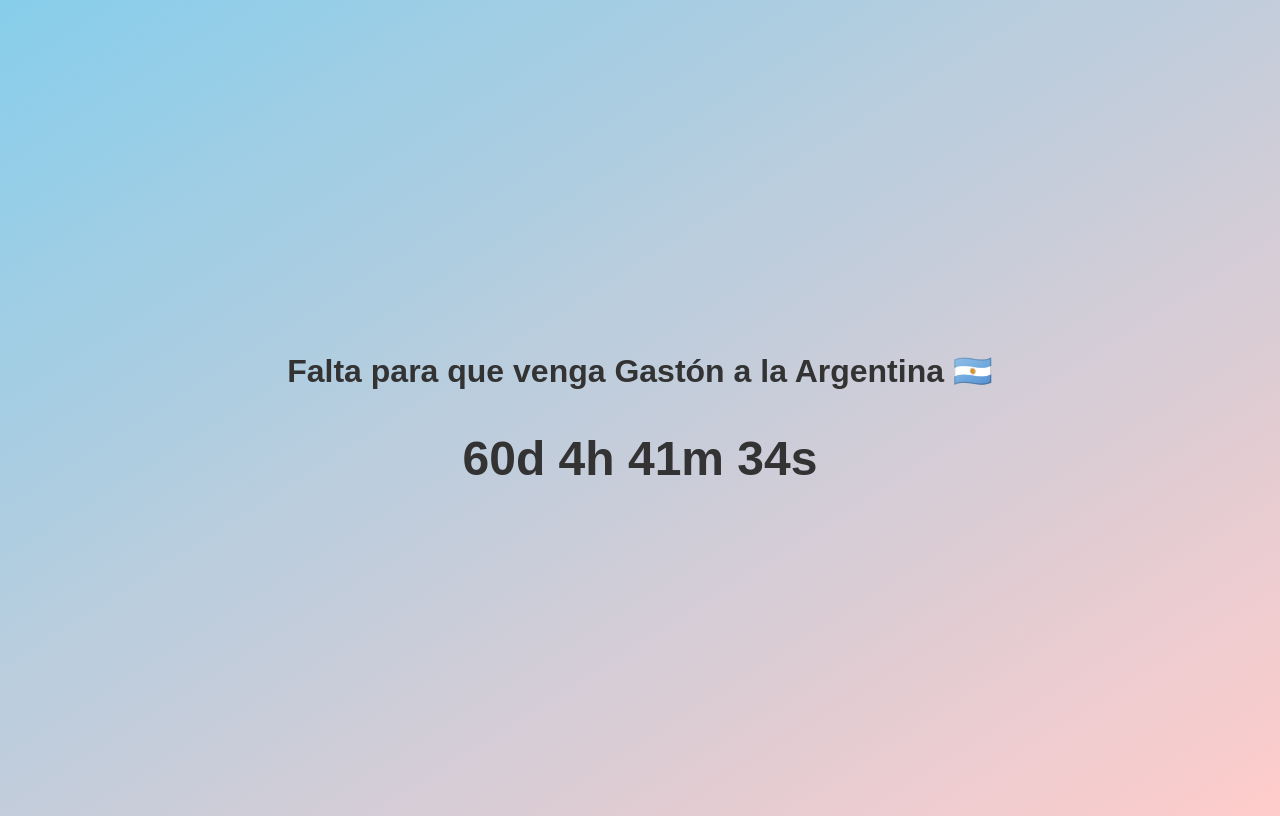
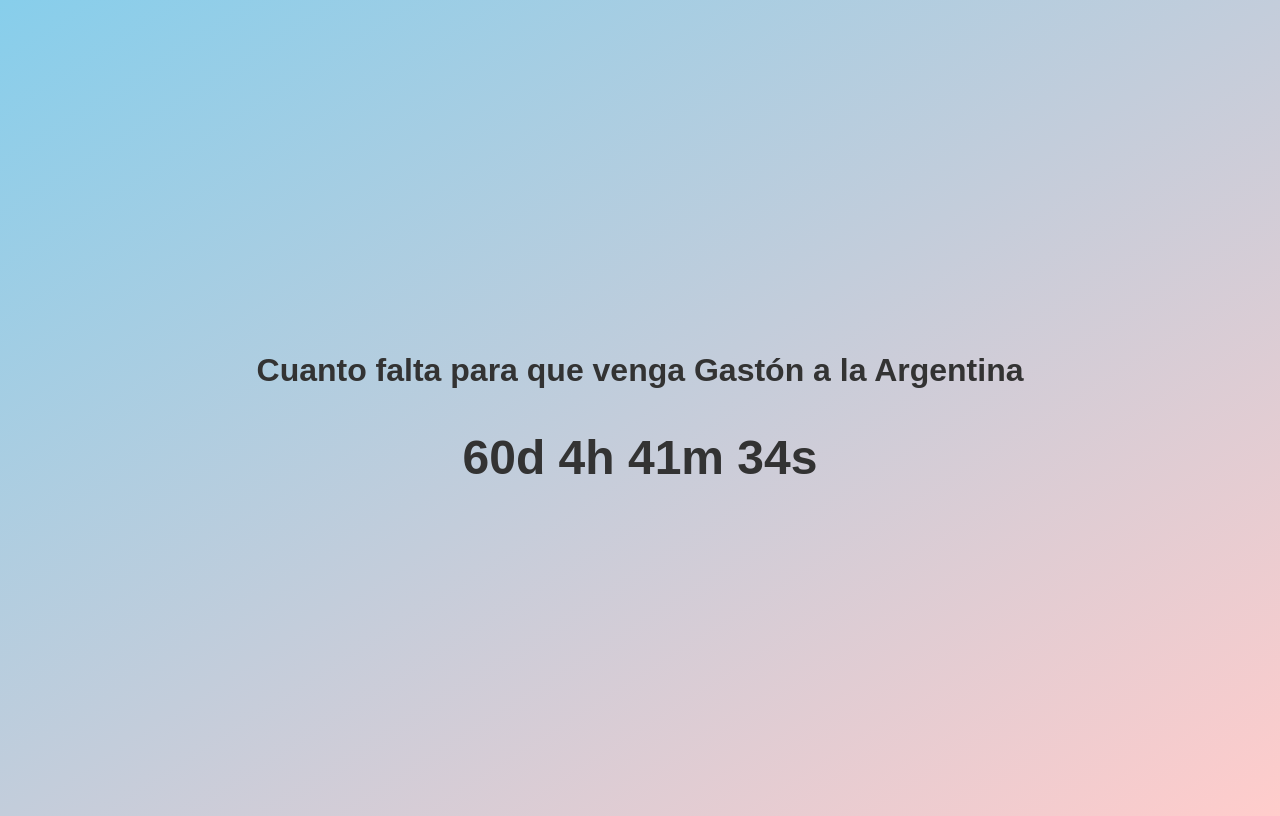
Before and after one commit to sebastiantorres86/cuando-viene-gaston, a plain HTML site: page index.html in a window 1280 px wide. Drawn offline with Linux system fonts and the light colour scheme.

Commit message:
Primera versión de la cuenta regresiva

```diff
--- a/index.html
+++ b/index.html
@@ -29,7 +29,7 @@
   </style>
 </head>
 <body>
-  <h1>Falta para que venga Gastón a la Argentina 🇦🇷</h1>
+  <h1>Cuanto falta para que venga Gastón a la Argentina</h1>
   <div id="countdown">Cargando...</div>
 
   <script>
```
